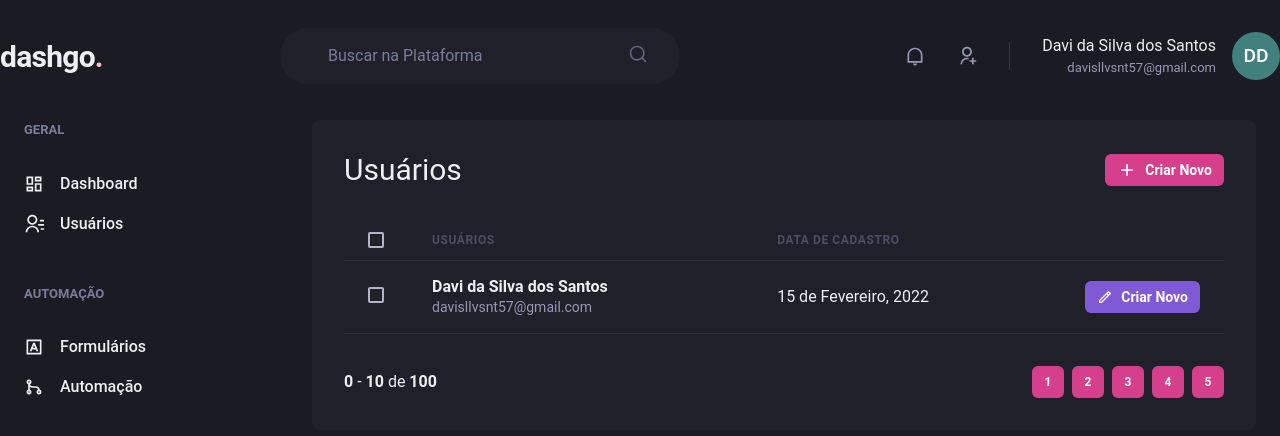
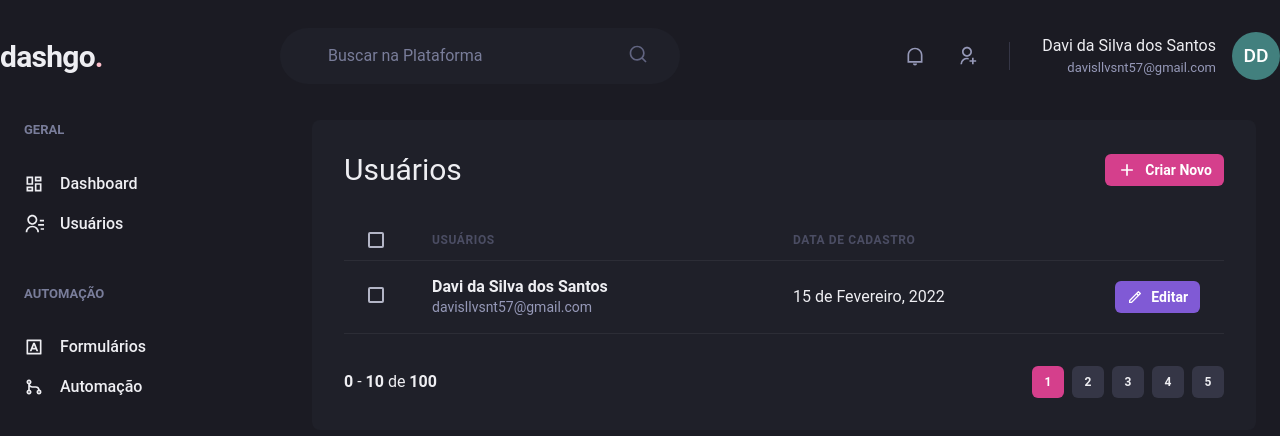
Before and after one commit to davisllv/Ignite, a Next.js app: page /users in a window 1280 px wide. Shown: the top 436 px of the page. Built offline with nearby package versions, Linux system fonts and the light colour scheme.

Commit message:
starting the responsiveness

```diff
--- a/src/Components/Header/Logo.tsx
+++ b/src/Components/Header/Logo.tsx
@@ -1,7 +1,12 @@
 import { Text } from "@chakra-ui/react";
 export function Logo() {
   return (
-    <Text fontSize={"3xl"} fontWeight="bold" letterSpacing="tight" w="64">
+    <Text
+      fontSize={["2xl", "3xl"]}
+      fontWeight="bold"
+      letterSpacing="tight"
+      w="64"
+    >
       dashgo
       <Text as="span" color="pink">
         .
--- a/src/Components/Pagination/index.tsx
+++ b/src/Components/Pagination/index.tsx
@@ -15,10 +15,10 @@ export function Pagination() {
       </Box>
       <Stack direction="row" spacing="2">
         <PaginationItem number={1} isCurrent />
-        <PaginationItem number={2} isCurrent />
-        <PaginationItem number={3} isCurrent />
-        <PaginationItem number={4} isCurrent />
-        <PaginationItem number={5} isCurrent />
+        <PaginationItem number={2} />
+        <PaginationItem number={3} />
+        <PaginationItem number={4} />
+        <PaginationItem number={5} />
       </Stack>
     </Stack>
   );
--- a/src/pages/users/index.tsx
+++ b/src/pages/users/index.tsx
@@ -75,7 +75,7 @@ export default function UserList() {
                     colorScheme="purple"
                     leftIcon={<Icon as={RiPencilLine} fontSize="16" />}
                   >
-                    Criar Novo
+                    Editar
                   </Button>
                 </Td>
               </Tr>
```
